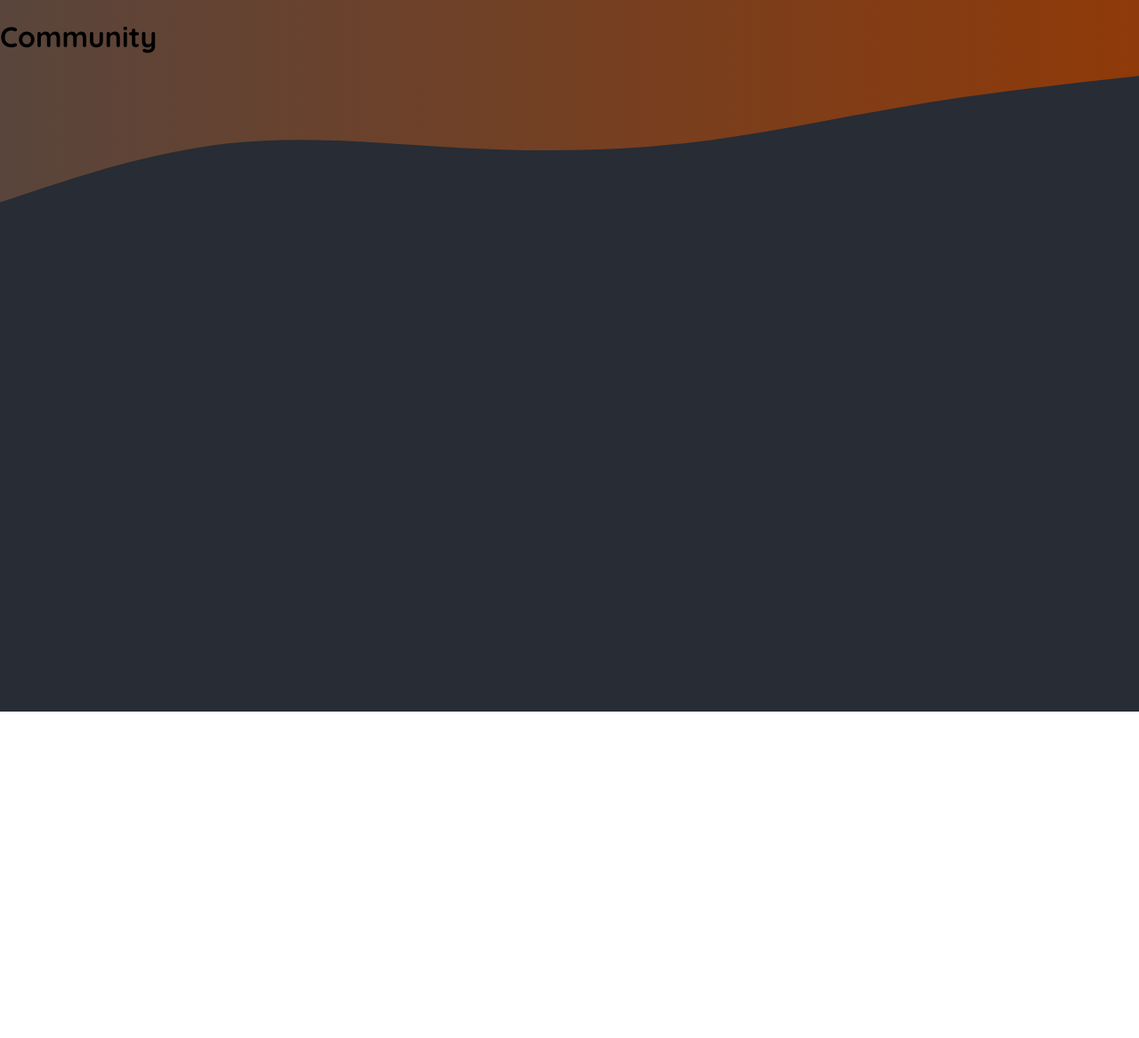
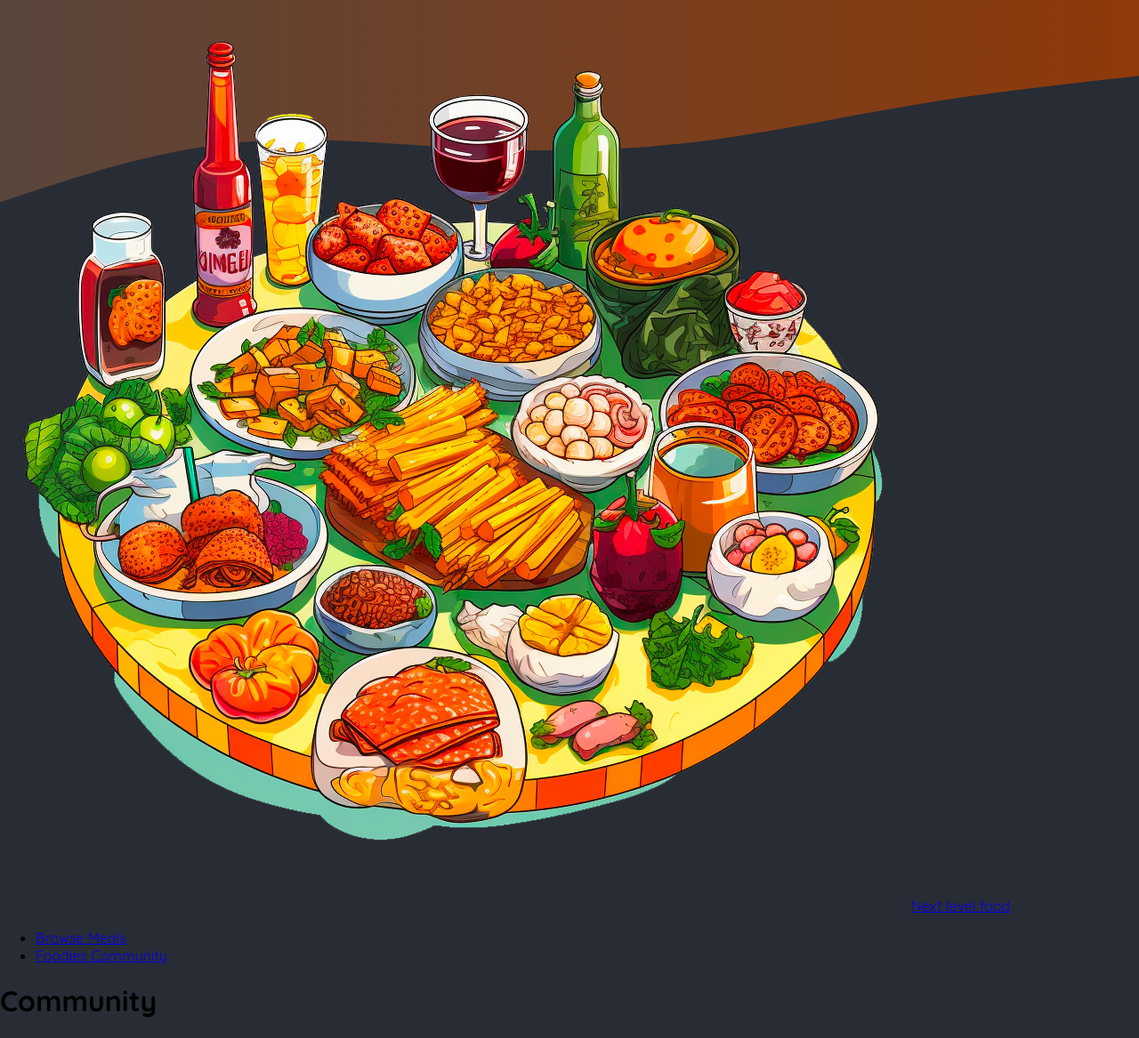
Before and after one commit to Nickx58/next_js_concepts, a Next.js app: page /community in a window 1280 px wide. Shown: the whole page at 89% size. Before the commit the page ends 800 px from the top, so only its background shows below. Built offline with nearby package versions, Linux system fonts and the light colour scheme.

Commit message:
Added a main hearder component

```diff
--- a/app/layout.js
+++ b/app/layout.js
@@ -1,8 +1,9 @@
-import './globals.css';
+import MainHeader from "@/components/main-header";
+import "./globals.css";
 
 export const metadata = {
-  title: 'NextLevel Food',
-  description: 'Delicious meals, shared by a food-loving community.',
+  title: "NextLevel Food",
+  description: "Delicious meals, shared by a food-loving community.",
 };
 
 export default function RootLayout({ children }) {
@@ -12,14 +13,14 @@ export default function RootLayout({ children }) {
         <div className="header-background">
           <svg xmlns="http://www.w3.org/2000/svg" viewBox="0 0 1440 320">
             <defs>
-              <linearGradient id="gradient" x1="0%" y1="0%" x2="100%" y2="0%">
+              <linearGradient id="gradient" x1="0%" y1="0%" x2="100m%" y2="0%">
                 <stop
                   offset="0%"
-                  style={{ stopColor: '#59453c', stopOpacity: '1' }}
+                  style={{ stopColor: "#59453c", stopOpacity: "1" }}
                 />
                 <stop
                   offset="100%"
-                  style={{ stopColor: '#8f3a09', stopOpacity: '1' }}
+                  style={{ stopColor: "#8f3a09", stopOpacity: "1" }}
                 />
               </linearGradient>
             </defs>
@@ -29,7 +30,7 @@ export default function RootLayout({ children }) {
             ></path>
           </svg>
         </div>
-
+        <MainHeader />
         {children}
       </body>
     </html>
--- /dev/null
+++ b/components/main-header.js
@@ -0,0 +1,24 @@
+import Link from "next/link";
+import Logo from "@/assets/logo.png";
+
+export default function MainHeader() {
+  return (
+    <header>
+      <Link href="/">
+        <img src={Logo.src} alt="A plate with food" />
+        Next level food
+      </Link>
+
+      <nav>
+        <ul>
+          <li>
+            <Link href="/meals">Browse Meals</Link>
+          </li>
+          <li>
+            <Link href="/community">Foodies Community</Link>
+          </li>
+        </ul>
+      </nav>
+    </header>
+  );
+}
```
